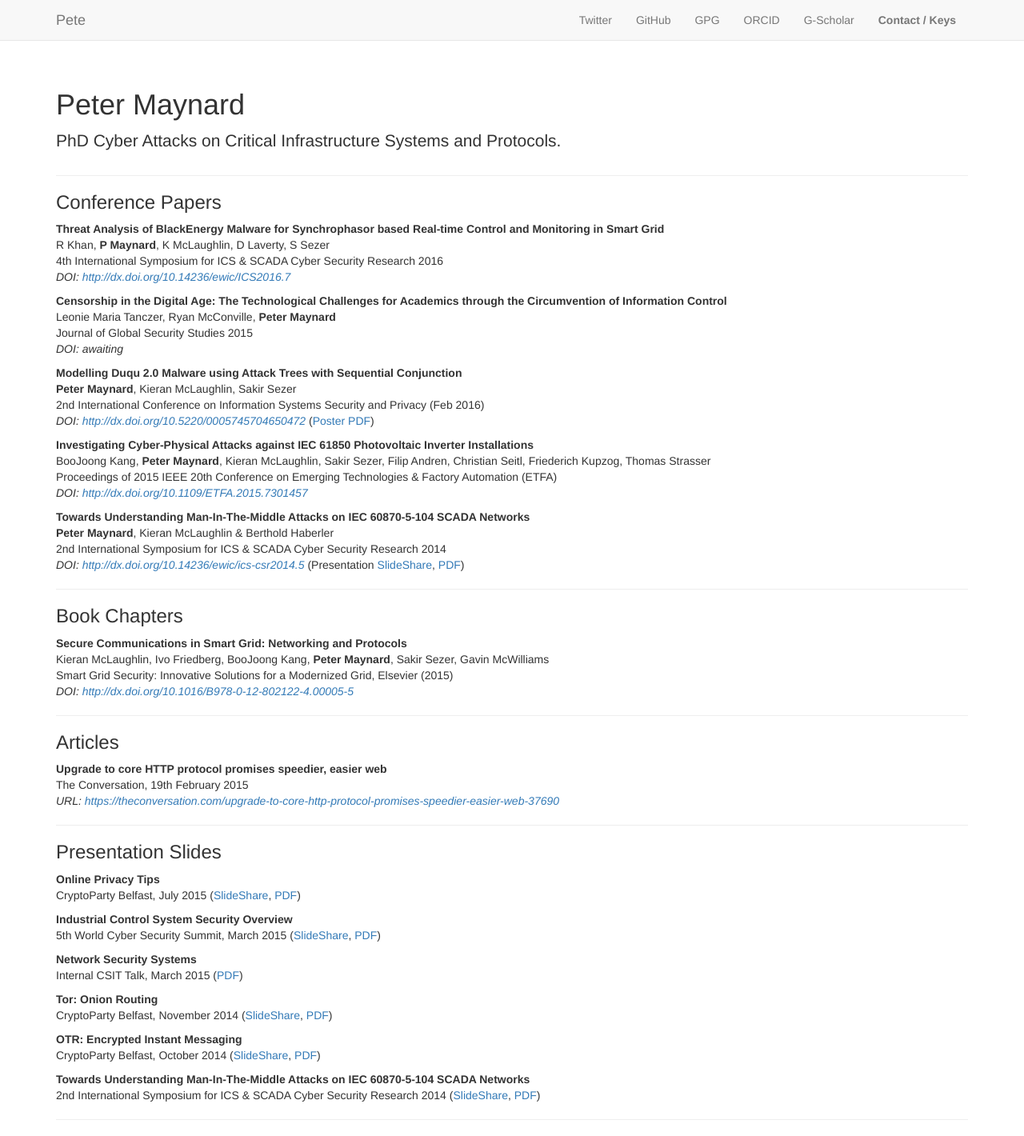
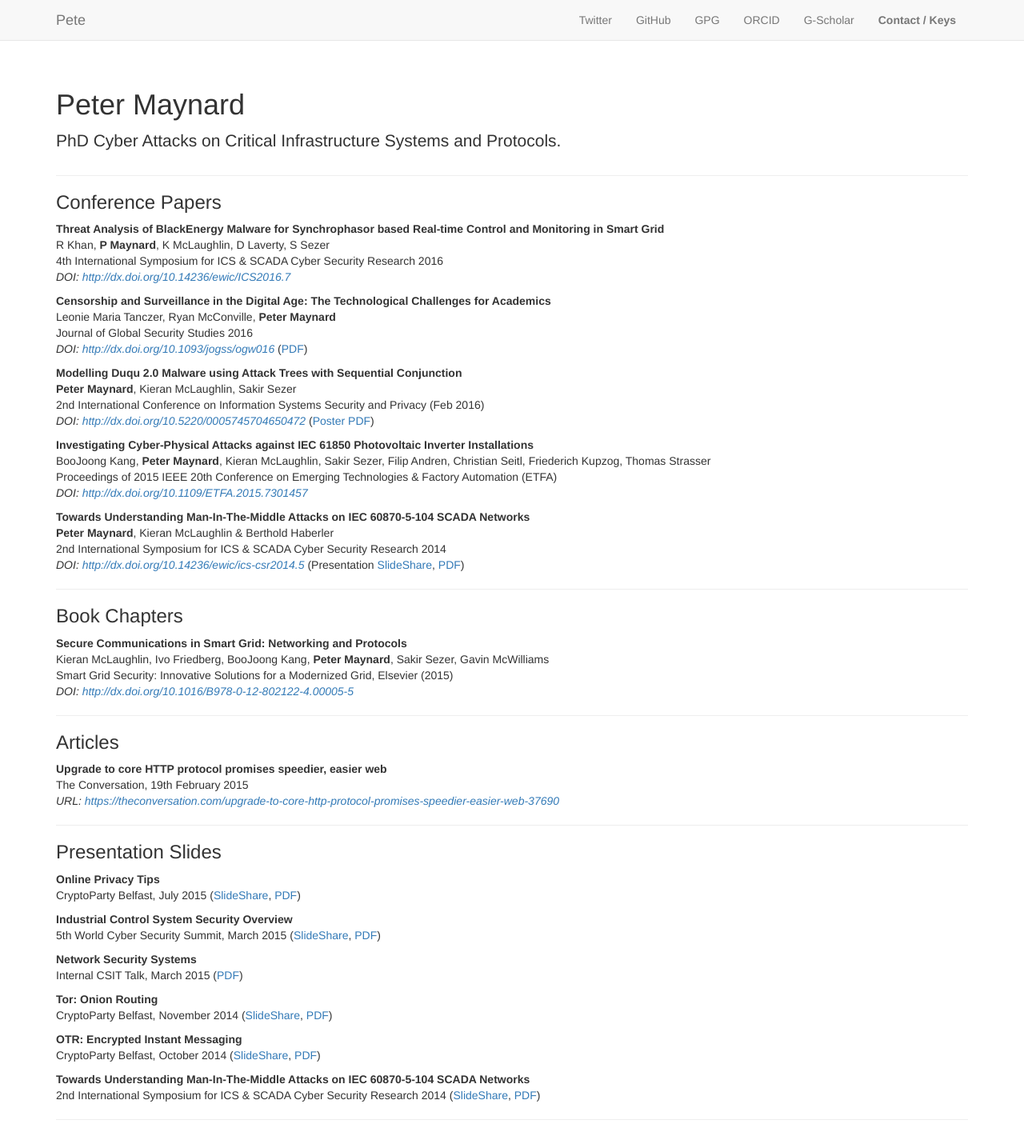
Before and after one commit to PMaynard/petermaynard.co.uk, a Jekyll site: the page built from index.md, in a window 1280 px wide. Shown: the whole page at 80% size. Built offline with Jekyll 4.4.1, drawn with Linux system fonts in a browser that asks for light colours.

Commit message:
Updated paper

```diff
--- a/index.md
+++ b/index.md
@@ -9,10 +9,10 @@ R Khan, **P Maynard**, K McLaughlin, D Laverty, S Sezer
 4th International Symposium for ICS & SCADA Cyber Security Research 2016
 *DOI: <http://dx.doi.org/10.14236/ewic/ICS2016.7>*
 
-**Censorship in the Digital Age: The Technological Challenges for Academics through the Circumvention of Information Control**
+**Censorship and Surveillance in the Digital Age: The Technological Challenges for Academics**
 Leonie Maria Tanczer, Ryan McConville, **Peter Maynard**
-Journal of Global Security Studies 2015
-*DOI: awaiting*
+Journal of Global Security Studies 2016
+*DOI: <http://dx.doi.org/10.1093/jogss/ogw016>* ([PDF](papers/346.full.pdf))
 
 **Modelling Duqu 2.0 Malware using Attack Trees with Sequential Conjunction**
 **Peter Maynard**, Kieran McLaughlin, Sakir Sezer
```
Also changed, not shown: 1 other file.
